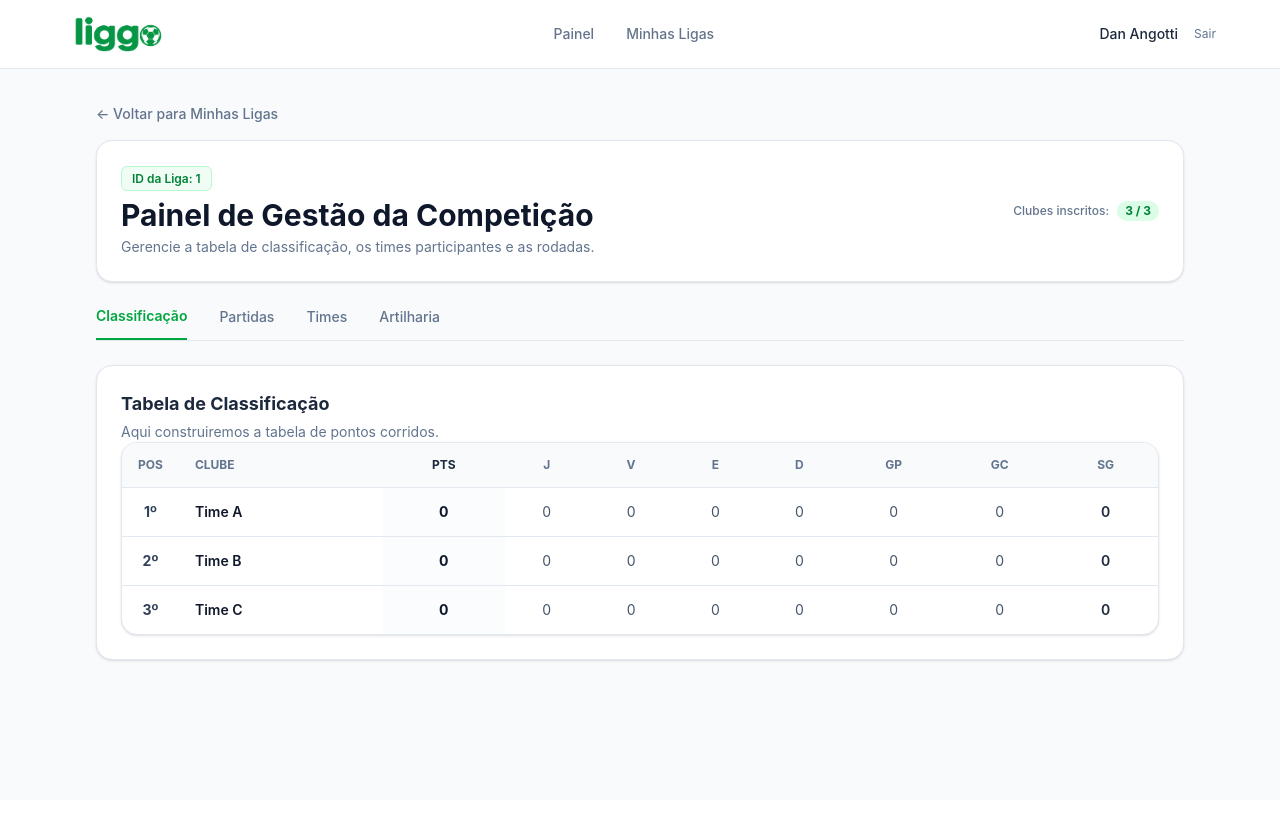
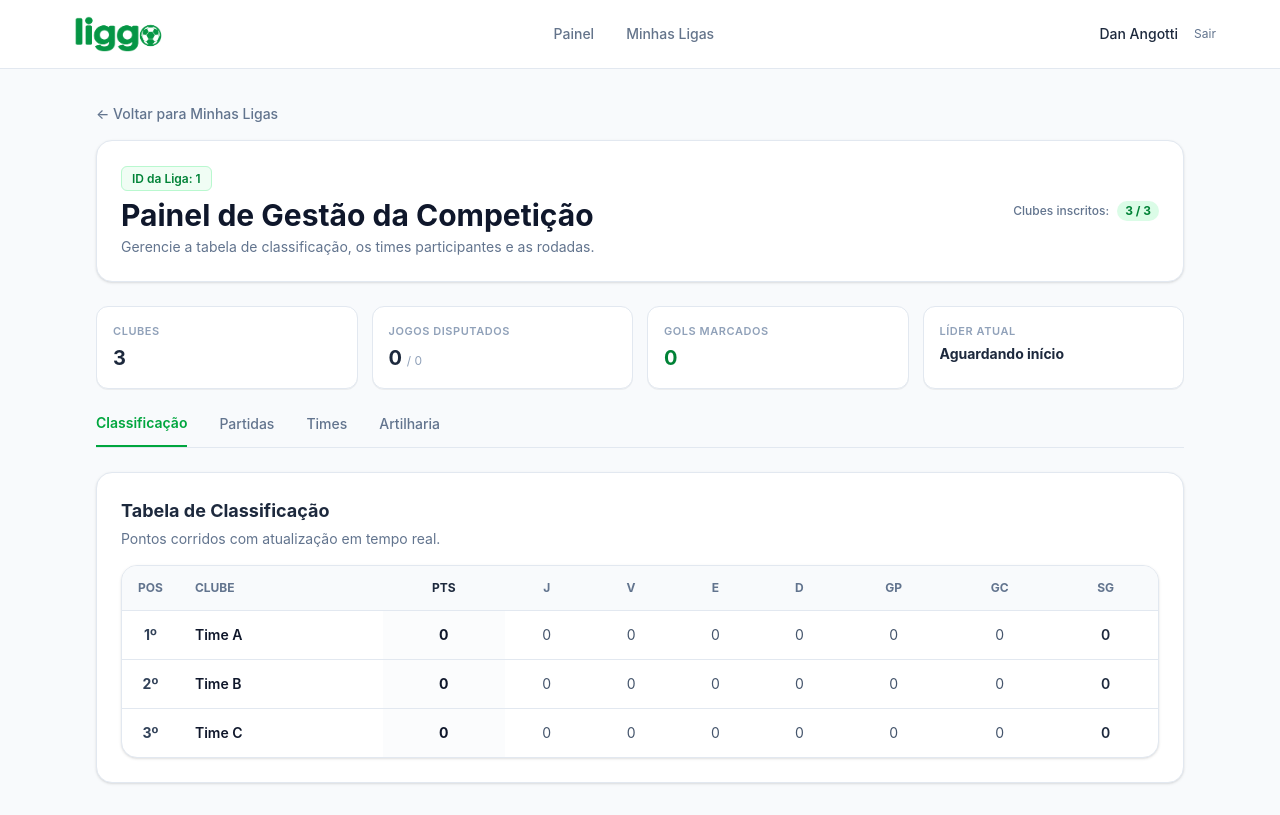
Before and after one commit to danangotti/gestor-ligas-futebol, a React (Vite) app in the folder front-end/: page /liga/1 in a window 1280 px wide. Built offline with nearby package versions, Linux system fonts and the light colour scheme.

Commit message:
adicionar resumo da competicao com metricas derivadas e ajustar layout

```diff
--- a/front-end/src/pages/PaginaGerenciarLiga.jsx
+++ b/front-end/src/pages/PaginaGerenciarLiga.jsx
@@ -4,79 +4,35 @@ import { useState } from "react";
 import { TabelaClassificacao } from "../components/TabelaClassificacao";
 import { ListaPartida } from "../components/ListaPartida";
 import { AbaTimes } from "../components/AbaTimes";
-import { ModalElenco }  from "../components/ModalElenco";
+import { ModalElenco } from "../components/ModalElenco";
 import { TabelaArtilharia } from "../components/TabelaArtilharia";
 
 export default function PaginaGerenciarLiga() {
-  // useParams extrai o :id que definimos na rota "/liga/:id"
   const { id } = useParams();
 
   // Meta de participantes definida para a competição
   const totalTimeEsperados = 3;
 
-  // Estado para armazenar os confrontos gerados pelo algoritmo
+  // Estados principais da liga
   const [partidas, setPartidas] = useState([]);
+  const [abaAtiva, setAbaAtiva] = useState("classificacao");
+  const [timeSelecionado, setTimeSelecionado] = useState(null);
 
-  // Estado para controlar a aba selecionada ("classificacao", "partidas" ou "times")
-  const [abaAtiva, setAbaAtiva] = useState("classificacao");
-
-  // Estado com a lista atual de clubes cadastrados na liga
+  // Lista inicial de clubes cadastrados
   const [times, setTimes] = useState([
-    {
-      id: 1,
-      nome: "Time A",
-      cidade: "BH"
-    },
-    {
-      id: 2,
-      nome: "Time B",
-      cidade: "RJ"
-    },
-    {
-      id: 3,
-      nome: "Time C",
-      cidade: "RJ"
-    }
+    { id: 1, nome: "Time A", cidade: "BH" },
+    { id: 2, nome: "Time B", cidade: "RJ" },
+    { id: 3, nome: "Time C", cidade: "RJ" },
   ]);
 
-  // Estado para armazenar os dados da tabela de classificação
+  // Tabela inicial de classificação
   const [classificacao, setClassificacao] = useState([
-    {
-      idTime: 1,
-      nomeTime: "Time A",
-      pontos: 0,
-      vitorias: 0,
-      empates: 0,
-      derrotas: 0,
-      golsPro: 0,
-      golsSofridos: 0
-    },
-    {
-      idTime: 2,
-      nomeTime: "Time B",
-      pontos: 0,
-      vitorias: 0,
-      empates: 0,
-      derrotas: 0,
-      golsPro: 0,
-      golsSofridos: 0
-    },
-    {
-      idTime: 3,
-      nomeTime: "Time C",
-      pontos: 0,
-      vitorias: 0,
-      empates: 0,
-      derrotas: 0 ,
-      golsPro: 0,
-      golsSofridos: 0
-    }
+    { idTime: 1, nomeTime: "Time A", jogos: 0, pontos: 0, vitorias: 0, empates: 0, derrotas: 0, golsPro: 0, golsSofridos: 0 },
+    { idTime: 2, nomeTime: "Time B", jogos: 0, pontos: 0, vitorias: 0, empates: 0, derrotas: 0, golsPro: 0, golsSofridos: 0 },
+    { idTime: 3, nomeTime: "Time C", jogos: 0, pontos: 0, vitorias: 0, empates: 0, derrotas: 0, golsPro: 0, golsSofridos: 0 },
   ]);
 
-  // Variável derivada: avalia se a meta de times foi atingida para habilitar a geração de jogos
-  const podeGerarRodadas = times.length === totalTimeEsperados;
-
-  // Lista geral de todos os jogadores da liga
+  // Atletas cadastrados
   const [jogadores, setJogadores] = useState([
     // Time A (id: 1)
     { id: 101, idTime: 1, nome: "Carlos Eduardo", numero: "9", posicao: "ATA" },
@@ -94,14 +50,12 @@ export default function PaginaGerenciarLiga() {
     { id: 303, idTime: 3, nome: "Fagner", numero: "23", posicao: "DEF" },
   ]);
 
-  // Guarda o objeto do time cujo modal está aberto (se for null, modal fica fechado)
-  const [timeSelecionado, setTimeSelecionado] = useState(null);
+  // Variável derivada: avalia se a meta de times foi atingida
+  const podeGerarRodadas = times.length === totalTimeEsperados;
 
-  function handleAdicionarJogador(novoJogador)
-   {
+  function handleAdicionarJogador(novoJogador) {
     setJogadores((jogadoresAntigos) => [...jogadoresAntigos, novoJogador]);
   }
-
 
   function handleRemoverJogador(idJogadorParaRemover) {
     setJogadores((jogadoresAnteriores) =>
@@ -109,72 +63,55 @@ export default function PaginaGerenciarLiga() {
     );
   }
 
-
-  // Algoritmo Round-Robin (todos contra todos em turno único sem repetição)
+  // Algoritmo Round-Robin (todos contra todos em turno único)
   function gerarPartidas() {
-    // Guarda de segurança: impede execução caso a meta de times não esteja completa
-    if (!podeGerarRodadas) {
-      return;
-    }
+    if (!podeGerarRodadas) return;
 
     const novasPartidas = [];
     let contadorId = 1;
 
-    // Laço externo: fixa o time mandante
-    for (let indiceMandante = 0; indiceMandante < times.length; indiceMandante++) {
-
-      // Laço interno: combina apenas com os times subsequentes (evita duplicações e confronto contra si mesmo)
-      for (let indiceVisitante = indiceMandante + 1; indiceVisitante < times.length; indiceVisitante++) {
-        const timeMandante = times[indiceMandante];
-        const timeVisitante = times[indiceVisitante];
-
-        // Objeto alinhado com a modelagem do back-end / tabela 'partida'
-        const partidaCriada = {
+    for (let i = 0; i < times.length; i++) {
+      for (let j = i + 1; j < times.length; j++) {
+        novasPartidas.push({
           id: contadorId,
-          idMandante: timeMandante.id,
-          nomeMandante: timeMandante.nome,
-          idVisitante: timeVisitante.id,
-          nomeVisitante: timeVisitante.nome,
+          idMandante: times[i].id,
+          nomeMandante: times[i].nome,
+          idVisitante: times[j].id,
+          nomeVisitante: times[j].nome,
           golsMandante: 0,
           golsVisitante: 0,
-          finalizada: false
-        };
-
-        novasPartidas.push(partidaCriada);
+          finalizada: false,
+          autoresGols: [],
+        });
         contadorId++;
       }
     }
 
-    // Persiste os jogos gerados no estado local
     setPartidas(novasPartidas);
-    console.log("Partidas geradas com sucesso:", novasPartidas);
-
   }
 
- function atualizarResultadoPartida(idPartida, golsMandante, golsVisitante, autoresGols = [] ) {
+  function atualizarResultadoPartida(idPartida, golsMandante, golsVisitante, autoresGols = []) {
     const partidaEncontrada = partidas.find((p) => p.id === idPartida);
     const golsMandanteNum = Number(golsMandante);
     const golsVisitanteNum = Number(golsVisitante);
-  setPartidas((partidasAnteriores) => {
-    return partidasAnteriores.map((partida) => {
+
+    setPartidas((partidasAnteriores) =>
+      partidasAnteriores.map((partida) => {
         if (partida.id === idPartida) {
           return {
             ...partida,
             golsMandante: golsMandanteNum,
             golsVisitante: golsVisitanteNum,
             autoresGols: autoresGols,
-     finalizada: true
+            finalizada: true,
           };
         }
-      else{
         return partida;
-      }
-    });
-  });
+      })
+    );
 
-  setClassificacao((classificacaoAnterior) => {
-  return classificacaoAnterior.map((linha) => {
-    // 1. CASO DO MANDANTE
+    setClassificacao((classificacaoAnterior) =>
+      classificacaoAnterior.map((linha) => {
         if (linha.idTime === partidaEncontrada.idMandante) {
           let pontosExtras = 0;
           let vitoriasExtras = 0;
@@ -199,11 +136,10 @@ export default function PaginaGerenciarLiga() {
             empates: linha.empates + empatesExtras,
             derrotas: linha.derrotas + derrotasExtras,
             golsPro: linha.golsPro + golsMandanteNum,
-        golsSofridos: linha.golsSofridos + golsVisitanteNum
+            golsSofridos: linha.golsSofridos + golsVisitanteNum,
           };
         }
 
-    // 2. CASO DO VISITANTE
         if (linha.idTime === partidaEncontrada.idVisitante) {
           let pontosExtras = 0;
           let vitoriasExtras = 0;
@@ -228,15 +164,13 @@ export default function PaginaGerenciarLiga() {
             empates: linha.empates + empatesExtras,
             derrotas: linha.derrotas + derrotasExtras,
             golsPro: linha.golsPro + golsVisitanteNum,
-        golsSofridos: linha.golsSofridos + golsMandanteNum
+            golsSofridos: linha.golsSofridos + golsMandanteNum,
           };
         }
 
-    // 3. NÃO JOGOU NESSA PARTIDA
         return linha;
-  });
-});
-
+      })
+    );
   }
 
   function cadastrarTime(dadosTime) {
@@ -246,7 +180,6 @@ function cadastrarTime(dadosTime) {
 
     const idGerado = Date.now();
 
-  // 1. Cria o objeto do clube com os novos dados
     const novoClube = {
       id: idGerado,
       nome: dadosTime.nome,
@@ -254,10 +187,8 @@ function cadastrarTime(dadosTime) {
       cor: dadosTime.cor,
     };
 
-  // 2. Adiciona à lista de times
     setTimes((timesAnteriores) => [...timesAnteriores, novoClube]);
 
-  // 3. Adiciona o time zerado na tabela de classificação
     const novaLinhaClassificacao = {
       idTime: idGerado,
       nomeTime: dadosTime.nome,
@@ -277,27 +208,34 @@ function cadastrarTime(dadosTime) {
   }
 
   function removerTime(idParaRemover) {
-  setTimes((timesAnteriores) => {
-    return timesAnteriores.filter((time) => time.id !== idParaRemover);
-  });
+    setTimes((timesAnteriores) =>
+      timesAnteriores.filter((time) => time.id !== idParaRemover)
+    );
   }
 
-
+  // Ordenação da tabela por critérios de desempate
   const classificacaoOrdenada = [...classificacao].sort((timeA, timeB) => {
     if (timeB.pontos === timeA.pontos) {
       const saldoA = timeA.golsPro - timeA.golsSofridos;
       const saldoB = timeB.golsPro - timeB.golsSofridos;
 
-    if(saldoA === saldoB)
-      {
+      if (saldoA === saldoB) {
         return timeB.golsPro - timeA.golsPro;
       }
-
       return saldoB - saldoA;
     }
     return timeB.pontos - timeA.pontos;
   });
 
+  // Métricas derivadas para os cards de resumo
+  const liderAtual = classificacaoOrdenada.length > 0 ? classificacaoOrdenada[0] : null;
+  const partidasFinalizadas = partidas.filter((p) => p.finalizada).length;
+  const totalGolsLiga = partidas.reduce((acumulador, p) => {
+    if (p.finalizada) {
+      return acumulador + p.golsMandante + p.golsVisitante;
+    }
+    return acumulador;
+  }, 0);
 
   return (
     <div className="min-h-screen bg-slate-50 text-slate-900">
@@ -305,7 +243,7 @@ const classificacaoOrdenada = [...classificacao].sort((timeA, timeB) => {
 
       <main className="max-w-6xl mx-auto p-6 sm:p-8">
 
-        {/* Link de retorno para a listagem geral de ligas */}
+        {/* Link de Retorno */}
         <Link
           to="/dashbord"
           className="text-sm font-medium text-slate-500 hover:text-green-600 transition-colors inline-block mb-4"
@@ -313,10 +251,8 @@ const classificacaoOrdenada = [...classificacao].sort((timeA, timeB) => {
           ← Voltar para Minhas Ligas
         </Link>
 
-        {/* Card principal com as informações da liga e a área de ação */}
+        {/* 1. Banner Superior com Título e Ação de Gerar Rodadas */}
         <div className="bg-white border border-slate-200 rounded-2xl p-6 shadow-sm mb-6 flex flex-col sm:flex-row sm:items-center justify-between gap-6">
-
-          {/* Informações textuais da liga */}
           <div>
             <span className="text-xs font-semibold text-green-700 bg-green-50 border border-green-200 px-2.5 py-1 rounded-md">
               ID da Liga: {id}
@@ -329,21 +265,21 @@ const classificacaoOrdenada = [...classificacao].sort((timeA, timeB) => {
             </p>
           </div>
 
-          {/* Bloco de controle: progresso de times e gatilho de geração de rodadas */}
           <div className="flex flex-col sm:items-end gap-2.5 bg-slate-50 sm:bg-transparent p-4 sm:p-0 rounded-xl border sm:border-0 border-slate-200">
             <div className="flex items-center gap-2">
               <span className="text-xs text-slate-500 font-medium">Clubes inscritos:</span>
-              <span className={`text-xs font-bold px-2 py-0.5 rounded-full ${
+              <span
+                className={`text-xs font-bold px-2 py-0.5 rounded-full ${
                   podeGerarRodadas
                     ? "bg-green-100 text-green-700"
                     : "bg-amber-100 text-amber-700"
-              }`}>
+                }`}
+              >
                 {times.length} / {totalTimeEsperados}
               </span>
             </div>
 
-
-            { abaAtiva === "partidas" && (
+            {abaAtiva === "partidas" && (
               <button
                 type="button"
                 disabled={!podeGerarRodadas}
@@ -358,10 +294,48 @@ const classificacaoOrdenada = [...classificacao].sort((timeA, timeB) => {
               </button>
             )}
           </div>
-
         </div>
 
-        {/* BARRA DE NAVEGAÇÃO POR ABAS (TABS) */}
+        {/* 2. Cards de Resumo da Competição (Grade Separada) */}
+        <div className="grid grid-cols-2 md:grid-cols-4 gap-3.5 mb-6">
+          <div className="bg-white border border-slate-200 rounded-xl p-4 shadow-2xs">
+            <span className="text-[11px] font-semibold text-slate-400 uppercase tracking-wider block">
+              Clubes
+            </span>
+            <p className="text-xl font-bold text-slate-800 mt-1">
+              {times.length}
+            </p>
+          </div>
+
+          <div className="bg-white border border-slate-200 rounded-xl p-4 shadow-2xs">
+            <span className="text-[11px] font-semibold text-slate-400 uppercase tracking-wider block">
+              Jogos Disputados
+            </span>
+            <p className="text-xl font-bold text-slate-800 mt-1">
+              {partidasFinalizadas} <span className="text-xs font-normal text-slate-400">/ {partidas.length}</span>
+            </p>
+          </div>
+
+          <div className="bg-white border border-slate-200 rounded-xl p-4 shadow-2xs">
+            <span className="text-[11px] font-semibold text-slate-400 uppercase tracking-wider block">
+              Gols Marcados
+            </span>
+            <p className="text-xl font-bold text-green-700 mt-1">
+              {totalGolsLiga}
+            </p>
+          </div>
+
+          <div className="bg-white border border-slate-200 rounded-xl p-4 shadow-2xs">
+            <span className="text-[11px] font-semibold text-slate-400 uppercase tracking-wider block">
+              Líder Atual
+            </span>
+            <p className="text-sm font-bold text-slate-800 mt-1 truncate">
+              {liderAtual && liderAtual.jogos > 0 ? liderAtual.nomeTime : "Aguardando início"}
+            </p>
+          </div>
+        </div>
+
+        {/* 3. Barra de Navegação por Abas */}
         <div className="flex border-b border-slate-200 mb-6 gap-8">
           <button
             type="button"
@@ -369,7 +343,7 @@ const classificacaoOrdenada = [...classificacao].sort((timeA, timeB) => {
             className={`pb-3 text-sm transition-colors relative ${
               abaAtiva === "classificacao"
                 ? "text-green-600 border-b-2 border-green-600 font-semibold"
-                : "text-slate-500 hover:text-slate-700 font-medium"
+                : "text-slate-500 hover:text-slate-700 font-medium cursor-pointer"
             }`}
           >
             Classificação
@@ -381,7 +355,7 @@ const classificacaoOrdenada = [...classificacao].sort((timeA, timeB) => {
             className={`pb-3 text-sm transition-colors relative ${
               abaAtiva === "partidas"
                 ? "text-green-600 border-b-2 border-green-600 font-semibold"
-                : "text-slate-500 hover:text-slate-700 font-medium"
+                : "text-slate-500 hover:text-slate-700 font-medium cursor-pointer"
             }`}
           >
             Partidas
@@ -393,7 +367,7 @@ const classificacaoOrdenada = [...classificacao].sort((timeA, timeB) => {
             className={`pb-3 text-sm transition-colors relative ${
               abaAtiva === "times"
                 ? "text-green-600 border-b-2 border-green-600 font-semibold"
-                : "text-slate-500 hover:text-slate-700 font-medium"
+                : "text-slate-500 hover:text-slate-700 font-medium cursor-pointer"
             }`}
           >
             Times
@@ -405,21 +379,21 @@ const classificacaoOrdenada = [...classificacao].sort((timeA, timeB) => {
             className={`pb-3 text-sm transition-colors relative ${
               abaAtiva === "artilharia"
                 ? "text-green-600 border-b-2 border-green-600 font-semibold"
-                  : "text-slate-500 hover:text-slate-700 font-medium"
+                : "text-slate-500 hover:text-slate-700 font-medium cursor-pointer"
             }`}
           >
             Artilharia
           </button>
-
         </div>
 
-
-        {/* ÁREA DE CONTEÚDO CONDICIONAL DAS ABAS */}
+        {/* 4. Área de Conteúdo das Abas */}
         {abaAtiva === "classificacao" && (
           <div className="bg-white border border-slate-200 rounded-2xl p-6 shadow-sm">
             <h2 className="font-bold text-lg text-slate-800">Tabela de Classificação</h2>
-            <p className="text-sm text-slate-500 mt-1">Aqui construiremos a tabela de pontos corridos.</p>
+            <p className="text-sm text-slate-500 mt-1">Pontos corridos com atualização em tempo real.</p>
+            <div className="mt-4">
               <TabelaClassificacao dados={classificacaoOrdenada} />
+            </div>
           </div>
         )}
 
@@ -433,22 +407,12 @@ const classificacaoOrdenada = [...classificacao].sort((timeA, timeB) => {
 
         {abaAtiva === "times" && (
           <AbaTimes
-          times = {times}
-          jogadores = {jogadores}
-          onAdicionarTime = {cadastrarTime}
+            times={times}
+            jogadores={jogadores}
+            onAdicionarTime={cadastrarTime}
             ligaCheia={podeGerarRodadas}
             onRemoverTime={removerTime}
-          setTimeSelecionado = {setTimeSelecionado}
-          />
-        )}
-
-    {timeSelecionado && (
-    <ModalElenco
-    time={timeSelecionado}
-    jogadores={jogadores}
-    onAdicionarJogador={handleAdicionarJogador}
-    onFechar={() => setTimeSelecionado(null)}
-    onRemoverJogador={handleRemoverJogador}
+            setTimeSelecionado={setTimeSelecionado}
           />
         )}
 
@@ -460,6 +424,17 @@ const classificacaoOrdenada = [...classificacao].sort((timeA, timeB) => {
           />
         )}
 
+        {/* Modal de Elenco */}
+        {timeSelecionado && (
+          <ModalElenco
+            time={timeSelecionado}
+            jogadores={jogadores}
+            onAdicionarJogador={handleAdicionarJogador}
+            onFechar={() => setTimeSelecionado(null)}
+            onRemoverJogador={handleRemoverJogador}
+          />
+        )}
+
       </main>
     </div>
   );
```
Lines whose indentation alone changed are shown as unchanged.
